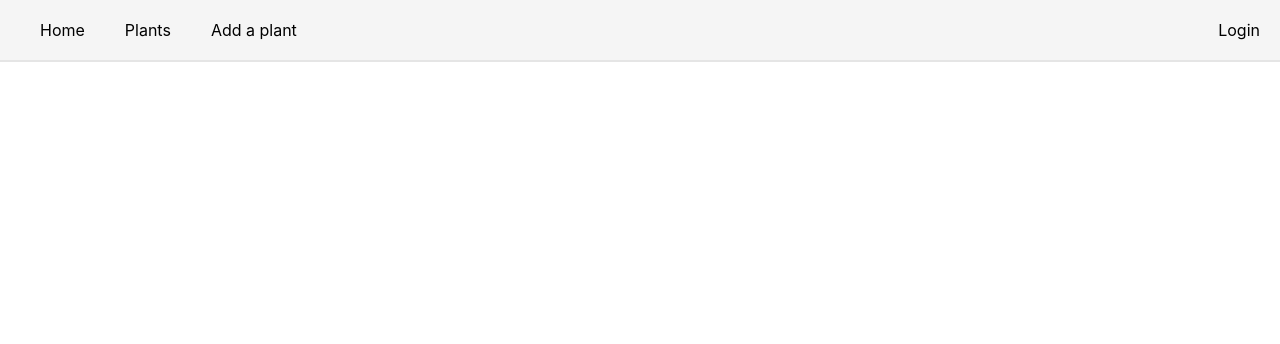
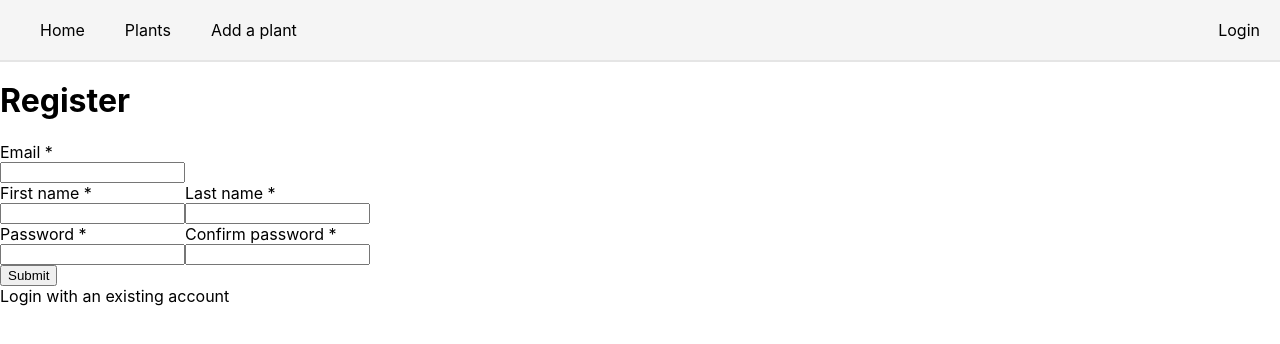
Before and after one commit to eliaspeteri/plantery, a Next.js app: page /register in a window 1280 px wide. Shown: the top 344 px of the page. Built offline with nearby package versions, Linux system fonts and the light colour scheme.

Commit message:
Updated login page styling + added register page.

```diff
--- /dev/null
+++ b/pages/register.tsx
@@ -0,0 +1,85 @@
+import { Field, Form, Formik } from 'formik';
+import Head from 'next/head';
+import React from 'react';
+import { Errors } from '../types';
+
+import styles from '../styles/Form.module.css';
+import Link from 'next/link';
+
+const RegisterPage = () => {
+  return (
+    <div>
+      <Head>
+        <title>Plantery | Register</title>
+      </Head>
+      <h1>Register</h1>
+      <Formik
+        initialValues={{ name: '', email: '', password: '' }}
+        validate={(values) => {
+          const errors: Errors = {};
+          if (!values.name) {
+            errors.name = 'Required';
+          }
+          if (!values.email) {
+            errors.email = 'Required';
+          }
+          if (!values.password) {
+            errors.password = 'Required';
+          }
+          return errors;
+        }}
+        onSubmit={(values, { setSubmitting }) => {
+          setTimeout(() => {
+            alert(JSON.stringify(values, null, 2));
+            setSubmitting(false);
+          }, 400);
+        }}
+      >
+        {({ isSubmitting }) => (
+          <Form>
+            <div className={styles.row}>
+              <div className={styles.rowItem}>
+                <label htmlFor='email'>Email *</label>
+                <Field name='email' type='email' required />
+              </div>
+            </div>
+
+            <div className={styles.row}>
+              <div className={styles.rowItem}>
+                <label htmlFor='firstName'>First name *</label>
+                <Field name='firstName' required />
+              </div>
+
+              <div className={styles.rowItem}>
+                <label htmlFor='lastName'>Last name *</label>
+                <Field name='lastName' required />
+              </div>
+            </div>
+
+            <div className={styles.row}>
+              <div className={styles.rowItem}>
+                <label htmlFor='password'>Password *</label>
+                <Field name='password' type='password' required />
+              </div>
+
+              <div className={styles.rowItem}>
+                <label htmlFor='passwordConfirmation'>Confirm password *</label>
+                <Field name='passwordConfirmation' type='password' required />
+              </div>
+            </div>
+            <div className={styles.row}>
+              <button type='submit' disabled={isSubmitting}>
+                Submit
+              </button>
+            </div>
+            <Link href='/login' className={styles.row}>
+              <a className={styles.rowItem}>Login with an existing account</a>
+            </Link>
+          </Form>
+        )}
+      </Formik>
+    </div>
+  );
+};
+
+export default RegisterPage;
--- a/styles/globals.css
+++ b/styles/globals.css
@@ -14,3 +14,10 @@ a {
 * {
   box-sizing: border-box;
 }
+
+.center {
+  display: flex;
+  flex-direction: column;
+  justify-content: center;
+  align-items: center;
+}
```
Also changed, not shown: pages/login.tsx (+24 -5 lines), styles/Button.module.css (added, +8 -0 lines), styles/Field.module.css (added, +33 -0 lines), styles/Login.module.css (added).
